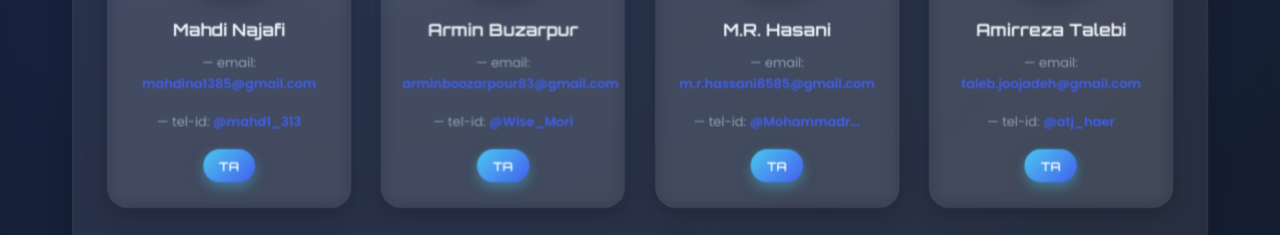
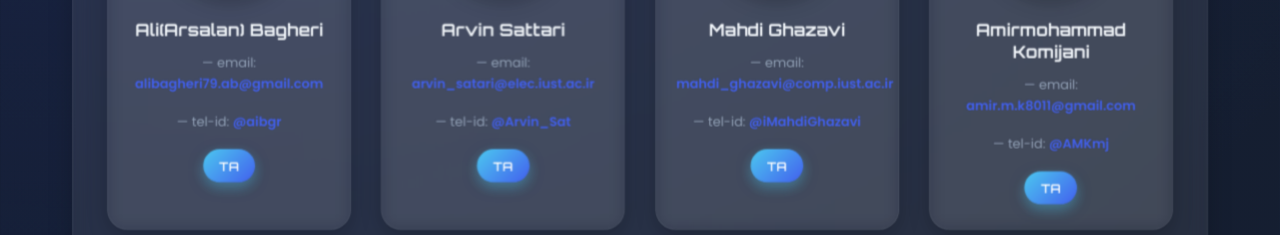
Before and after one commit to nn-iust/nn-iust.github.io, a plain HTML site: page index.html in a window 1280 px wide. Shown: the part 2880-3115 px from the top of the page. Drawn offline with Linux system fonts and the light colour scheme.

Commit message:
Update index.html

```diff
--- a/index.html
+++ b/index.html
@@ -1037,44 +1037,44 @@ Instructor: Dr. Davoud Abadi · Designed by A. H. Hosseini Jebbeli.
           <span class="ta-email">— tel-id: <a href="https://telegram.me/Sayin81mit">@Sayin81mit</a></span>
           <div class="ta-role hta">TA</div>
         </div>
-        <!-- Mahdi Najafi: TA -->
+        <!-- Ali(Arsalan) Bagheri -->
         <div class="ta-card">
           <div class="ta-avatar">
-            <img src="https://s6.uupload.ir/files/untitled_25sp.jpg" alt="Mahdi Najafi"/>
+            <img src="https://s6.uupload.ir/files/5926835499186636435_rstx.jpg" alt="Ali(Arsalan) Bagheri"/>
           </div>
-          <div class="ta-name">Mahdi Najafi</div>
-          <span class="ta-email">— email: <a href="mailto:mahdina1385@gmail.com">mahdina1385@gmail.com</a></span>
-          <span class="ta-email">— tel-id: <a href="https://telegram.me/mahd1_313">@mahd1_313</a></span>
+          <div class="ta-name">Ali(Arsalan) Bagheri</div>
+          <span class="ta-email">— email: <a href="mailto:alibagheri79.ab@gmail.com">alibagheri79.ab@gmail.com</a></span>
+          <span class="ta-email">— tel-id: <a href="https://telegram.me/aibgr">@aibgr</a></span>
           <div class="ta-role hta">TA</div>
         </div>
-        <!-- Armin Buzarpur: TA -->
+        <!-- Arvin Sattari -->
         <div class="ta-card">
           <div class="ta-avatar">
-            <img src="https://s6.uupload.ir/files/50c4988f-887a-4f23-a175-04efcd0fe166_zzv.jpg" alt="Armin Buzarpur"/>
+            <img src="https://s6.uupload.ir/files/5931534287897741429_khmn.jpg" alt="Arvin Sattari"/>
           </div>
-          <div class="ta-name">Armin Buzarpur</div>
-          <span class="ta-email">— email: <a href="mailto:arminboozarpour83@gmail.com">arminboozarpour83@gmail.com</a></span>
-          <span class="ta-email">— tel-id: <a href="https://telegram.me/Wise_Mori">@Wise_Mori</a></span>
+          <div class="ta-name">Arvin Sattari</div>
+          <span class="ta-email">— email: <a href="mailto:arvin_satari@elec.iust.ac.ir">arvin_satari@elec.iust.ac.ir</a></span>
+          <span class="ta-email">— tel-id: <a href="https://telegram.me/Arvin_Sat">@Arvin_Sat</a></span>
           <div class="ta-role hta">TA</div>
         </div>
-        <!-- Mohammadreza Hasani: TA -->
+        <!-- Mahdi Ghazavi -->
         <div class="ta-card">
           <div class="ta-avatar">
-            <img src="https://s6.uupload.ir/files/4533b5e6-6dd2-4883-bc24-b81fbb653403_4gwt.jpg" alt="Mohammadreza Hasani"/>
+            <img src="https://s6.uupload.ir/files/4533b5e6-6dd2-4883-bc24-b81fbb653403_4gwt.jpg" alt="Mahdi Ghazavi"/>
           </div>
-          <div class="ta-name">M.R. Hasani</div>
-          <span class="ta-email">— email: <a href="mailto:m.r.hassani8585@gmail.com">m.r.hassani8585@gmail.com</a></span>
-          <span class="ta-email">— tel-id: <a href="https://telegram.me/Mohammadreza_h7">@Mohammadr...</a></span>
+          <div class="ta-name">Mahdi Ghazavi</div>
+          <span class="ta-email">— email: <a href="mailto:mahdi_ghazavi@comp.iust.ac.ir">mahdi_ghazavi@comp.iust.ac.ir</a></span>
+          <span class="ta-email">— tel-id: <a href="https://telegram.me/iMahdiGhazavi">@iMahdiGhazavi</a></span>
           <div class="ta-role hta">TA</div>
         </div>
-        <!-- Amirreza Talebi: TA -->
+        <!-- Amirmohammad Komijani -->
         <div class="ta-card">
           <div class="ta-avatar">
-            <img src="https://s6.uupload.ir/files/6026093915679084224_3f4g.jpg" alt="Amirreza Talebi"/>
+            <img src="https://s6.uupload.ir/files/6026093915679084224_3f4g.jpg" alt="Amirmohammad Komijani"/>
           </div>
-          <div class="ta-name">Amirreza Talebi</div>
-          <span class="ta-email">— email: <a href="mailto:taleb.joojadeh@gmail.com">taleb.joojadeh@gmail.com</a></span>
-          <span class="ta-email">— tel-id: <a href="https://telegram.me/atj_haer">@atj_haer</a></span>
+          <div class="ta-name">Amirmohammad Komijani</div>
+          <span class="ta-email">— email: <a href="mailto:amir.m.k8011@gmail.com">amir.m.k8011@gmail.com</a></span>
+          <span class="ta-email">— tel-id: <a href="https://telegram.me/AMKmj">@AMKmj</a></span>
           <div class="ta-role hta">TA</div>
         </div>
         <!-- Mahdi AmirMousavi: TA -->
```
